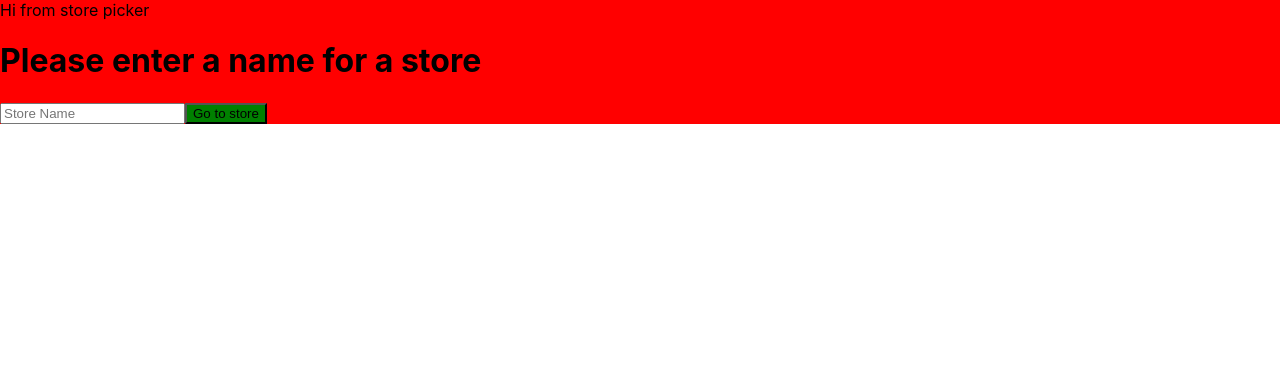
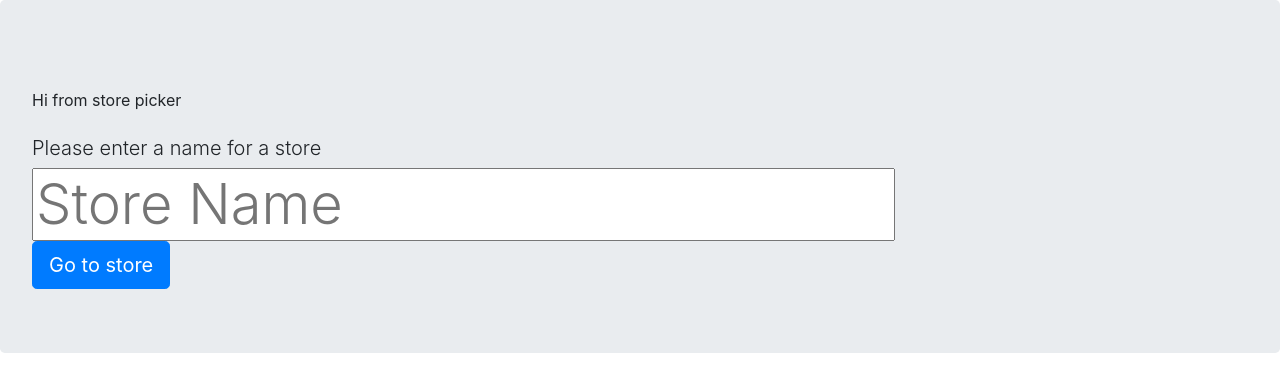
Before and after one commit to daisygabi/my-catch-ofthe-day, a React (Create React App) app: page / in a window 1280 px wide. Shown: the top 392 px of the page. Built offline with nearby package versions, Linux system fonts and the light colour scheme.

Commit message:
Add Bootstrap with reactstrap library.

```diff
--- a/src/components/StorePicker.js
+++ b/src/components/StorePicker.js
@@ -5,11 +5,13 @@ export default class StorePicker extends React.Component {
 
     render() {
         return (
-            <form className="store-selector" onSubmit={this.goToStore}>
-                <div> Hi from store picker</div>
-                <h1>Please enter a name for a store</h1>
-                <input id="storeName" type="text" required placeholder="Store Name" ref={this.storeNameInput}/>
-                <button id="storeButton" className="goto-store-button" type="submit">Go to store</button>
+            <form className="jumbotron" onSubmit={this.goToStore}>
+                <div className="my-lg-4"> Hi from store picker</div>
+                <h1 className="lead">Please enter a name for a store</h1>
+                <input id="storeName" className="display-4" type="text" required placeholder="Store Name" ref={this.storeNameInput}/>
+                <div className="d-sm-table-row">
+                    <button id="storeButton" className="btn btn-primary btn-lg" type="submit">Go to store</button>
+                </div>
             </form>
         );
     }
--- a/src/index.js
+++ b/src/index.js
@@ -1,3 +1,4 @@
+import 'bootstrap/dist/css/bootstrap.min.css';
 import React from 'react';
 import ReactDOM from 'react-dom';
 import './css/index.css';
```
Also changed, not shown: package.json (+6 -1 lines), 2 other files (tests, documents, lock files or other folders).
